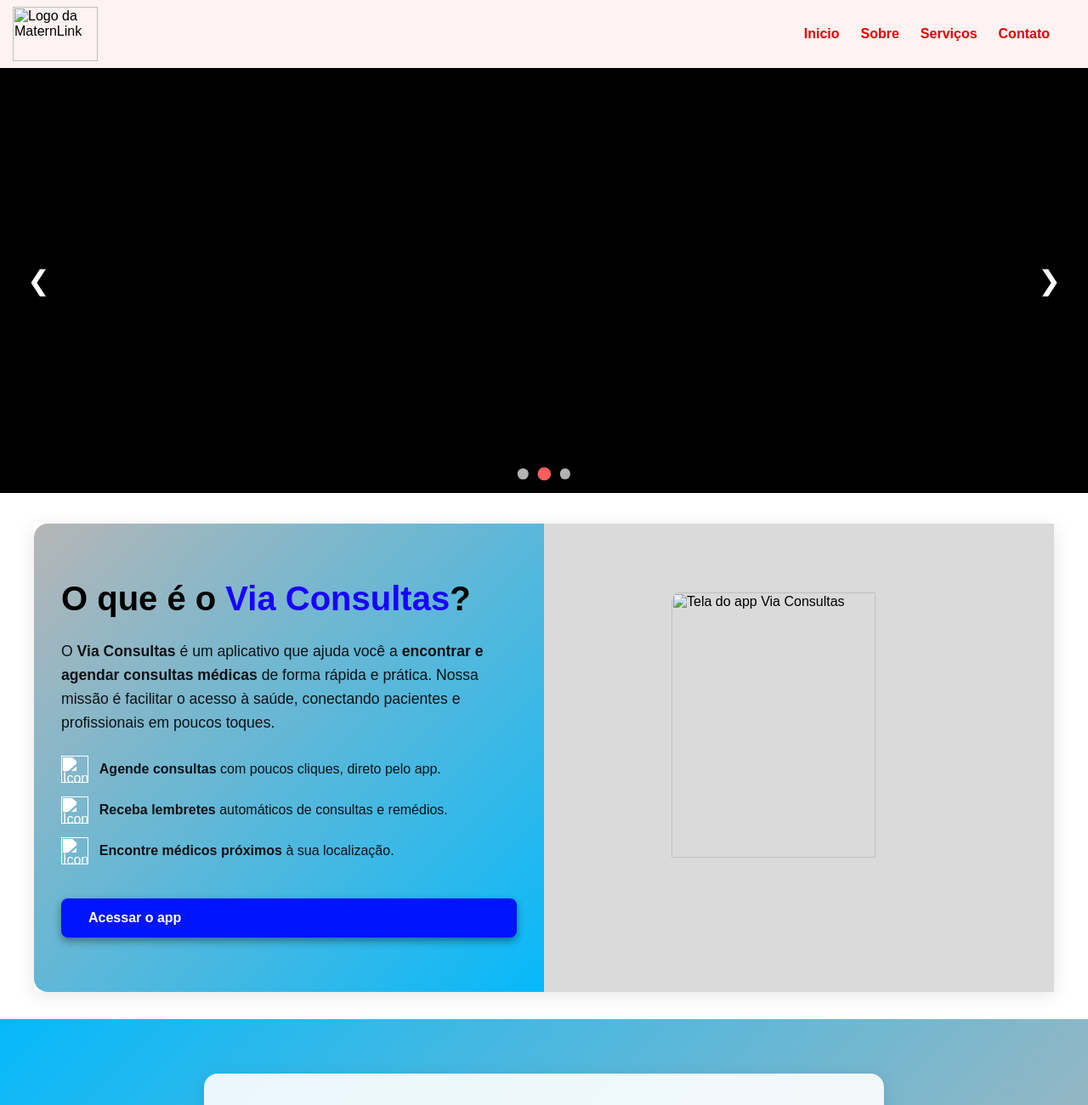
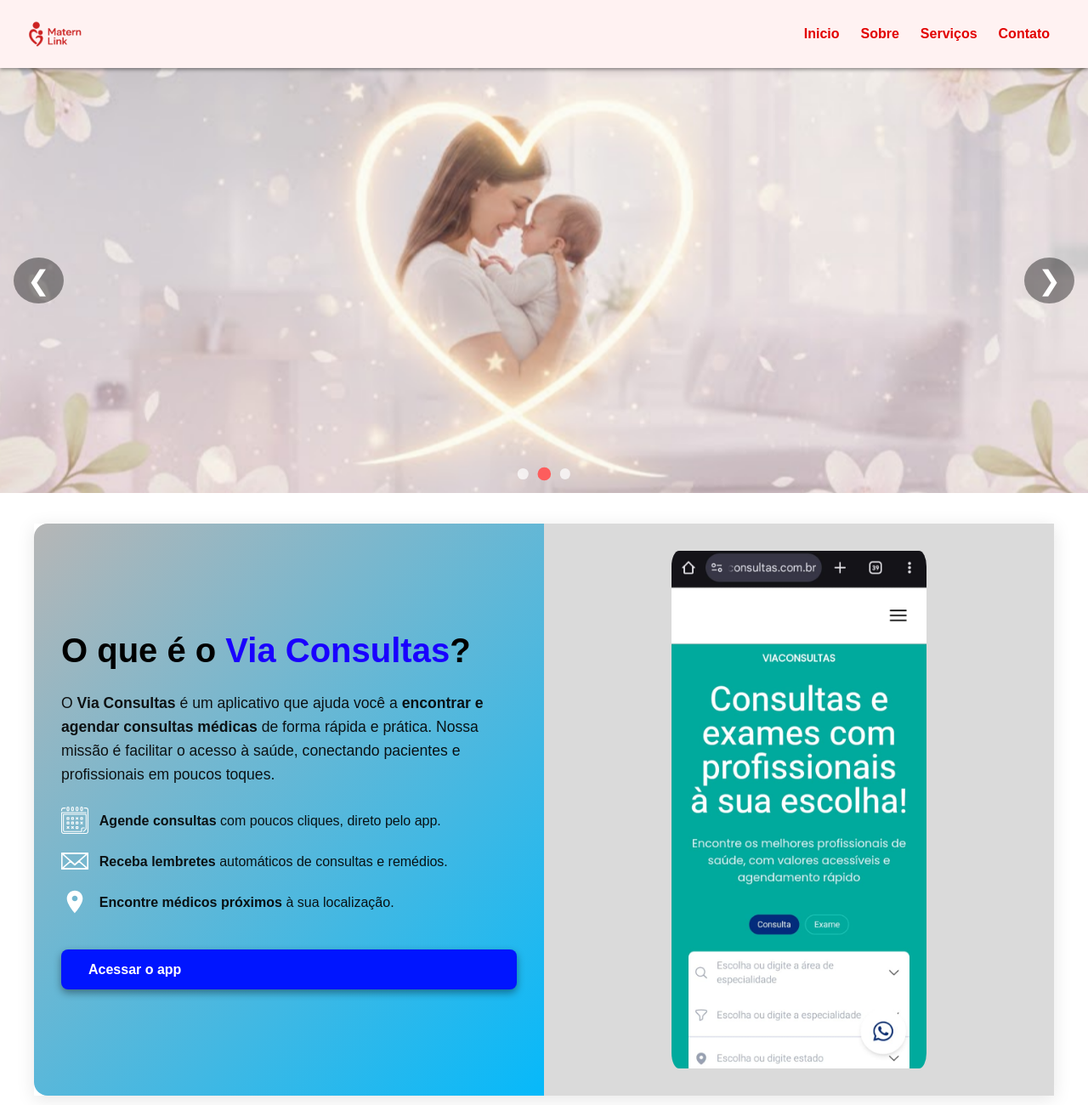
Before and after one commit to EduardoDev10/MaternLink, a plain HTML site: page index.html in a window 1280 px wide. Shown: the top 1300 px of the page at 85% size. Drawn offline with Linux system fonts and the light colour scheme.

Commit message:
Add files via upload

```diff
--- a/index.html
+++ b/index.html
@@ -12,7 +12,7 @@
   <header>
     <!--Logo da empresa-->
     <div class="logo">
-      <img src="/projeto_ViaConsultas_02/imgs/logo_temporaria.png" alt="Logo da MaternLink">
+      <img src="imagens/logo_temporaria.png" alt="Logo da MaternLink">
     </div>
     <nav>
       <ul>
@@ -30,13 +30,13 @@
     <section class="carrossel">
       <div class="carousel-container">
         <div class="slide active">
-          <img src="/projeto_ViaConsultas_02/imgs/img1.jpg" alt="Imagem 1">
+          <img src="imagens/img1.jpg" alt="Imagem 1">
         </div>
         <div class="slide">
-          <img src="/projeto_ViaConsultas_02/imgs/img2.jpg" alt="Imagem 2">
+          <img src="imagens/img2.jpg" alt="Imagem 2">
         </div>
         <div class="slide">
-          <img src="/projeto_ViaConsultas_02/imgs/img3.jpg" alt="Imagem 3">
+          <img src="imagens/img3.jpg" alt="Imagem 3">
         </div>
 
         <!-- Botões -->
@@ -66,15 +66,15 @@
           <!-- Lista de funcionalidades -->
           <ul class="features-list">
             <li>
-              <img src="/projeto_ViaConsultas_02/imgs/calendario_icon.svg" alt="Ícone agenda">
+              <img src="imagens/calendario_icon.svg" alt="Ícone agenda">
               <p><strong>Agende consultas</strong> com poucos cliques, direto pelo app.</p>
             </li>
             <li>
-              <img src="/projeto_ViaConsultas_02/imgs/messagem_icon.svg" alt="Ícone lembrete">
+              <img src="imagens/messagem_icon.svg" alt="Ícone lembrete">
               <p><strong>Receba lembretes</strong> automáticos de consultas e remédios.</p>
             </li>
             <li>
-              <img src="/projeto_ViaConsultas_02/imgs/localizacao_icon.svg" alt="Ícone mapa">
+              <img src="imagens/localizacao_icon.svg" alt="Ícone mapa">
               <p><strong>Encontre médicos próximos</strong> à sua localização.</p>
             </li>
           </ul>
@@ -84,7 +84,7 @@
 
         <!-- Imagem lateral ilustrativa -->
         <div class="hero-image">
-          <img src="/projeto_ViaConsultas_02/imgs/print_viaconsultas.jpeg" alt="Tela do app Via Consultas">
+          <img src="imagens/print_viaconsultas.jpeg" alt="Tela do app Via Consultas">
         </div>
       </div>
     </section>
@@ -114,7 +114,7 @@
 
     <div class="footer-section">
       <div class="footer-logo">
-        <img src="/projeto_ViaConsultas_02/imgs/logo_temporaria.png" alt="Logo">
+        <img src="imagens/logo_temporaria.png" alt="Logo">
         <div>
           <h4>MaternLink</h4>
           <p class="via">via Viaconsultas</p>
```
